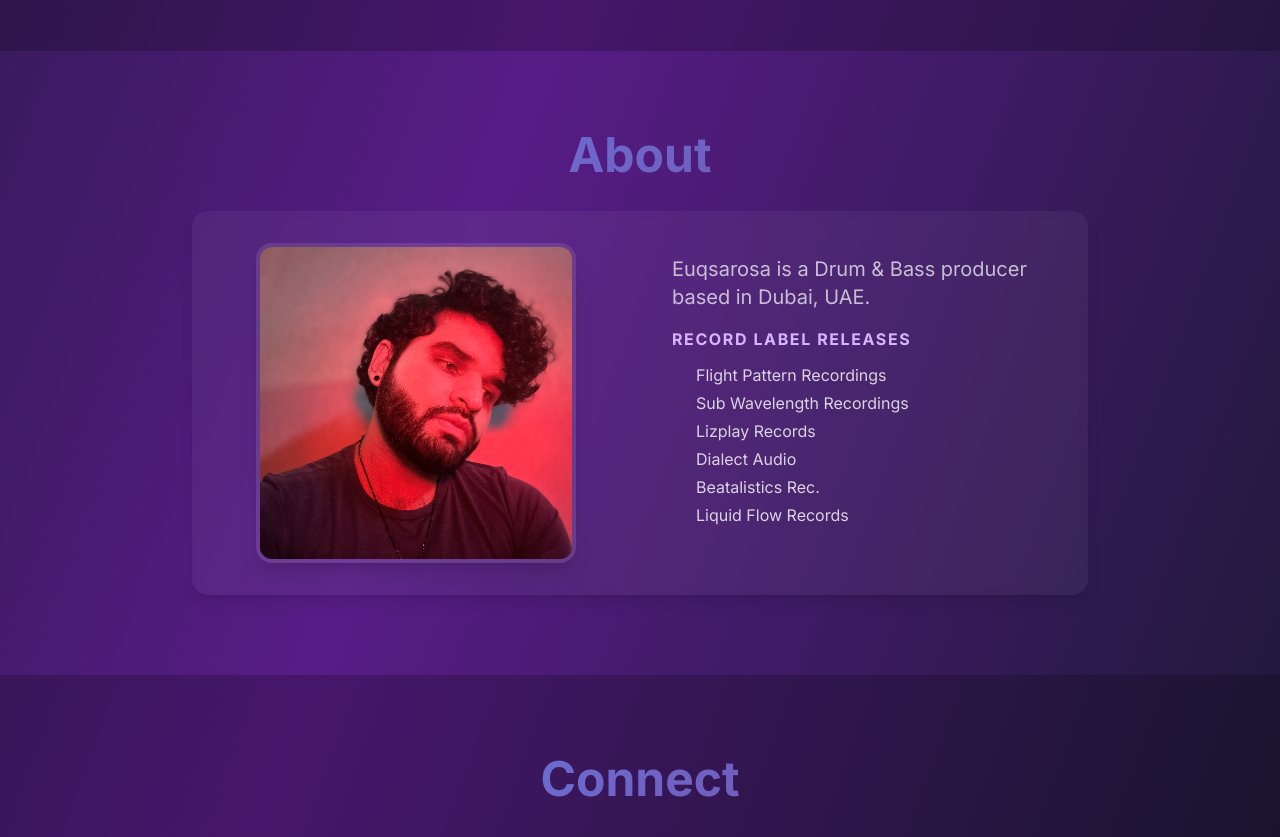
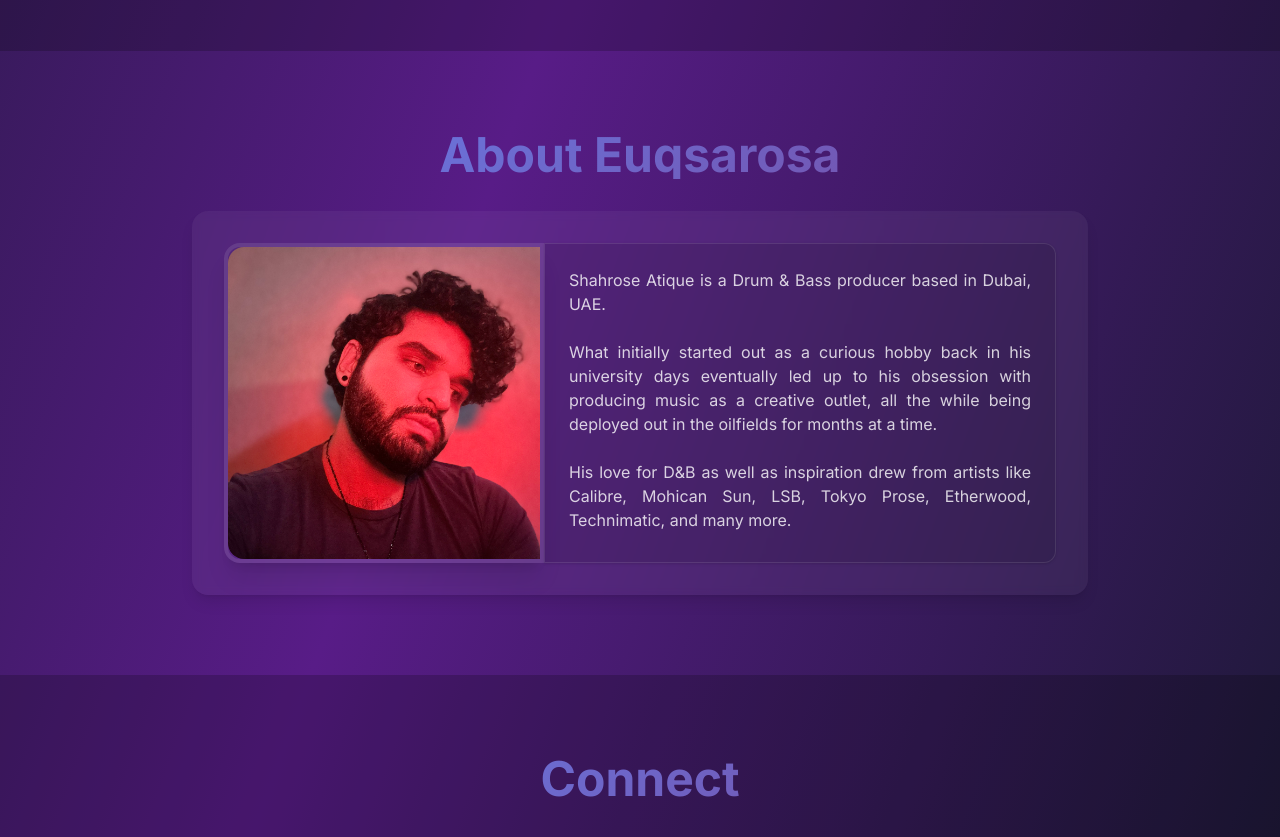
Before and after one commit to KingRose426/Euqsarosa-Website, a Next.js app in the folder Euqsarosa/: page / in a window 1280 px wide. Shown: the part 1960-2797 px from the top of the page. Built offline with nearby package versions, Linux system fonts and the light colour scheme.

Commit message:
updated "about" section and tweaked navigation menu behaviour

```diff
--- a/Euqsarosa/app/layout.js
+++ b/Euqsarosa/app/layout.js
@@ -6,9 +6,9 @@
 export const metadata = {
   title: "Euqsarosa - D&B Producer",
   description:
-    "Official music production site for Euqsarosa. Stream and discover the latest tracks, EPs, and albums.",
+    "Official site for Euqsarosa (Shahrose Atique). Shahrose Atique is a Drum & Bass producer based in Dubai, UAE. Stream and discover the latest tracks, EPs, and albums.",
   keywords:
-    "Euqsarosa, music production, electronic music, producer, streaming, drum and bass, DnB, Dubai, artist, album, EP, single, streaming platforms, Spotify, Apple Music, YouTube, SoundCloud, Bandcamp, Beatport, Tidal, Deezer, Qobuz, Anghami, JunoDownload, iTunes Store, Sub Wavelength, Flight Pattern, Dialect Audio, Lizplay Records, Beatalistics, Liquid Flow Records",
+    "Euqsarosa, Shahrose, Atique, Shahrose Atique, music production, electronic music, producer, streaming, drum and bass, DnB, Dubai, artist, album, EP, single, streaming platforms, Spotify, Apple Music, YouTube, SoundCloud, Bandcamp, Beatport, Tidal, Deezer, Qobuz, Anghami, JunoDownload, iTunes Store, Sub Wavelength, Flight Pattern, Dialect Audio, Lizplay Records, Beatalistics, Liquid Flow Records",
   authors: [{ name: "Euqsarosa" }],
   metadataBase: new URL("https://euqsarosa.com"),
   alternates: {
@@ -17,19 +17,11 @@
   openGraph: {
     title: "Euqsarosa - D&B Producer",
     description:
-      "Official music production site for Euqsarosa. Stream and discover the latest tracks, EPs, and albums.",
+      "Official site for Euqsarosa (Shahrose Atique). Shahrose Atique is a Drum & Bass producer based in Dubai, UAE. Stream and discover the latest tracks, EPs, and albums.",
     type: "website",
     url: "https://euqsarosa.com",
     siteName: "Euqsarosa",
     locale: "en_US",
-    images: ["/favicon.svg"],
-  },
-  twitter: {
-    card: "summary",
-    site: "@euqsarosa", // Replace with actual Twitter handle if available
-    title: "Euqsarosa - D&B Producer",
-    description:
-      "Official music production site for Euqsarosa. Stream and discover the latest tracks, EPs, and albums.",
     images: ["/favicon.svg"],
   },
   icons: {
@@ -40,6 +32,40 @@
 export default function RootLayout({ children }) {
   return (
     <html lang="en" data-theme="dark" className="scroll-smooth">
+      <head>
+        <script
+          type="application/ld+json"
+          dangerouslySetInnerHTML={{
+            __html: JSON.stringify({
+              "@context": "https://schema.org",
+              "@type": "Person",
+              name: "Shahrose Atique",
+              alternateName: "Euqsarosa",
+              url: "https://euqsarosa.com",
+              image: "https://euqsarosa.com/favicon.svg",
+              jobTitle: "Drum & Bass Producer",
+              sameAs: [
+                "https://instagram.com/euqsarosa",
+                "https://soundcloud.com/euqsarosa",
+                "https://open.spotify.com/artist/2qvorxtBtHDDhTGbMBUDdT",
+                "https://www.youtube.com/@euqsarosa",
+              ],
+            }),
+          }}
+        />
+        <script
+          type="application/ld+json"
+          dangerouslySetInnerHTML={{
+            __html: JSON.stringify({
+              "@context": "https://schema.org",
+              "@type": "WebSite",
+              url: "https://euqsarosa.com",
+              name: "Euqsarosa",
+              alternateName: "Shahrose Atique",
+            }),
+          }}
+        />
+      </head>
       <body className={`${inter.className} bg-gray-950 text-white`}>
         {children}
       </body>
--- a/Euqsarosa/app/page.js
+++ b/Euqsarosa/app/page.js
@@ -89,6 +89,7 @@
   const [showHeader, setShowHeader] = useState(true);
   const [isMobileMenuOpen, setIsMobileMenuOpen] = useState(false);
   const [openMusicCard, setOpenMusicCard] = useState(null);
+  const [activeSection, setActiveSection] = useState("");
   const lastScrollY = useRef(0);
   const isAutoScrollingRef = useRef(false);
   const listenNowRef = useRef(null);
@@ -103,15 +104,57 @@
         return;
       }
 
-      if (currentScrollY > lastScrollY.current && currentScrollY > 40) {
-        setShowHeader(false); // scrolling down
+      // Keep header visible if mobile menu is open
+      if (isMobileMenuOpen) {
+        setShowHeader(true);
       } else {
-        setShowHeader(true); // scrolling up
+        if (currentScrollY > lastScrollY.current && currentScrollY > 40) {
+          setShowHeader(false); // scrolling down
+        } else {
+          setShowHeader(true); // scrolling up
+        }
       }
       lastScrollY.current = currentScrollY;
     };
     window.addEventListener("scroll", handleScroll);
     return () => window.removeEventListener("scroll", handleScroll);
+  }, [isMobileMenuOpen]);
+
+  // Track active section for navigation highlighting
+  useEffect(() => {
+    const observerOptions = {
+      threshold: 0.2,
+      rootMargin: "-100px 0px -100px 0px",
+    };
+
+    const observer = new IntersectionObserver((entries) => {
+      entries.forEach((entry) => {
+        if (entry.isIntersecting) {
+          const sectionId = entry.target.id;
+          setActiveSection(sectionId || "");
+        }
+      });
+    }, observerOptions);
+
+    // Observe all sections
+    const sections = document.querySelectorAll("section[id]");
+    sections.forEach((section) => observer.observe(section));
+
+    return () => {
+      sections.forEach((section) => observer.unobserve(section));
+    };
+  }, []);
+
+  // Clear active section when scrolling back to hero section
+  useEffect(() => {
+    const handleScrollToTop = () => {
+      if (window.scrollY < 100) {
+        setActiveSection("");
+      }
+    };
+
+    window.addEventListener("scroll", handleScrollToTop);
+    return () => window.removeEventListener("scroll", handleScrollToTop);
   }, []);
 
   // Auto-close mobile menu on resize to desktop
@@ -197,19 +240,31 @@
           <nav className="hidden md:flex space-x-8">
             <a
               href="#music"
-              className="nav-underline text-white/80 font-bold hover:text-white transition-colors"
+              className={`nav-underline font-bold transition-colors ${
+                activeSection === "music"
+                  ? "text-white nav-underline-active"
+                  : "text-white/80 hover:text-white"
+              }`}
             >
               Music
             </a>
             <a
               href="#about"
-              className="nav-underline text-white/80 font-bold hover:text-white transition-colors"
+              className={`nav-underline font-bold transition-colors ${
+                activeSection === "about"
+                  ? "text-white nav-underline-active"
+                  : "text-white/80 hover:text-white"
+              }`}
             >
               About
             </a>
             <a
               href="#contact"
-              className="nav-underline text-white/80 font-bold hover:text-white transition-colors"
+              className={`nav-underline font-bold transition-colors ${
+                activeSection === "contact"
+                  ? "text-white nav-underline-active"
+                  : "text-white/80 hover:text-white"
+              }`}
             >
               Contact
             </a>
@@ -243,21 +298,33 @@
           <nav className="flex flex-col space-y-4 px-6 py-4">
             <a
               href="#music"
-              className="text-white/80 hover:text-white transition-colors py-3 border-b border-gray-700/50 cursor-pointer touch-manipulation"
+              className={`transition-colors py-3 border-b border-gray-700/50 cursor-pointer touch-manipulation ${
+                activeSection === "music"
+                  ? "text-white font-semibold"
+                  : "text-white/80 hover:text-white"
+              }`}
               onClick={(e) => handleMobileNavClick(e, "#music")}
             >
               Music
             </a>
             <a
               href="#about"
-              className="text-white/80 hover:text-white transition-colors py-3 border-b border-gray-700/50 cursor-pointer touch-manipulation"
+              className={`transition-colors py-3 border-b border-gray-700/50 cursor-pointer touch-manipulation ${
+                activeSection === "about"
+                  ? "text-white font-semibold"
+                  : "text-white/80 hover:text-white"
+              }`}
               onClick={(e) => handleMobileNavClick(e, "#about")}
             >
               About
             </a>
             <a
               href="#contact"
-              className="text-white/80 hover:text-white transition-colors py-3 cursor-pointer touch-manipulation"
+              className={`transition-colors py-3 cursor-pointer touch-manipulation ${
+                activeSection === "contact"
+                  ? "text-white font-semibold"
+                  : "text-white/80 hover:text-white"
+              }`}
               onClick={(e) => handleMobileNavClick(e, "#contact")}
             >
               Contact
@@ -371,38 +438,42 @@
           className="max-w-4xl mx-auto"
         >
           <h2 className="text-4xl md:text-5xl font-bold mb-8 gradient-text text-center">
-            About
+            About Euqsarosa
           </h2>
-          <div className="bg-white/5 backdrop-blur-sm rounded-2xl p-6 sm:p-8 flex flex-col-reverse md:flex-row items-center justify-center gap-8 md:gap-16 shadow-lg">
-            <div className="flex-1 flex justify-center w-full mb-6 md:mb-0">
-              <div className="relative w-40 h-40 sm:w-48 sm:h-48 md:w-72 md:h-72 lg:w-80 lg:h-80">
+          <div className="bg-white/5 backdrop-blur-sm rounded-2xl p-6 sm:p-8 flex flex-col-reverse md:flex-row items-stretch justify-center gap-6 md:gap-0 shadow-lg">
+            <div className="flex-1 md:flex-[1] flex justify-center w-full mb-6 md:mb-0">
+              <div className="relative w-40 h-40 sm:w-48 sm:h-48 md:w-72 md:h-72 lg:w-80 lg:h-80 rounded-2xl md:rounded-r-none shadow-xl border-4 border-white/10 overflow-hidden">
                 <Image
                   src="/profile.jpg"
                   alt="Photograph of Euqsarosa"
                   layout="fill"
                   objectFit="cover"
-                  className="rounded-2xl shadow-xl border-4 border-white/10"
+                  className="rounded-2xl md:rounded-r-none"
                   loading="lazy"
                 />
               </div>
             </div>
-            <div className="flex-1 flex flex-col items-center md:items-start text-center md:text-left w-full">
-              <p className="text-xl text-white/70 mb-4">
-                Euqsarosa is a Drum & Bass producer based in Dubai, UAE.
+            <div className="flex-1 md:flex-[2] flex flex-col items-start text-left w-full bg-black/10 rounded-xl md:rounded-l-none shadow border border-white/10 p-4 sm:p-6">
+              <p
+                className="text-white/80 text-left text-justify text-base sm:text-base leading-relaxed"
+                style={{
+                  fontFamily:
+                    "Inter, -apple-system, BlinkMacSystemFont, 'Segoe UI', Roboto, sans-serif",
+                }}
+              >
+                Shahrose Atique is a Drum & Bass producer based in Dubai, UAE.
+                <br />
+                <br />
+                What initially started out as a curious hobby back in his
+                university days eventually led up to his obsession with
+                producing music as a creative outlet, all the while being
+                deployed out in the oilfields for months at a time.
+                <br />
+                <br />
+                His love for D&amp;B as well as inspiration drew from artists
+                like Calibre, Mohican Sun, LSB, Tokyo Prose, Etherwood,
+                Technimatic, and many more.
               </p>
-              <div className="mb-6 w-full flex flex-col items-center md:items-start">
-                <h3 className="text-base uppercase tracking-widest font-bold text-purple-300 mb-3 text-center md:text-left">
-                  Record Label Releases
-                </h3>
-                <div className="flex flex-col gap-1 text-white/80 text-base text-center md:text-left md:pl-6">
-                  <span>Flight Pattern Recordings</span>
-                  <span>Sub Wavelength Recordings</span>
-                  <span>Lizplay Records</span>
-                  <span>Dialect Audio</span>
-                  <span>Beatalistics Rec.</span>
-                  <span>Liquid Flow Records</span>
-                </div>
-              </div>
             </div>
           </div>
         </motion.div>
@@ -471,7 +542,7 @@
             </p>
             <div className="flex justify-center space-x-4">
               <a
-                href="mailto:contact@euqsarosa.com"
+                href="mailto:euqsarosaprod@gmail.com"
                 className="bg-purple-600 hover:bg-purple-700 text-white px-6 py-3 rounded-full font-semibold transition-all duration-300"
               >
                 Email
```
Also changed, not shown: Euqsarosa/app/globals.css (+13 -14 lines).
